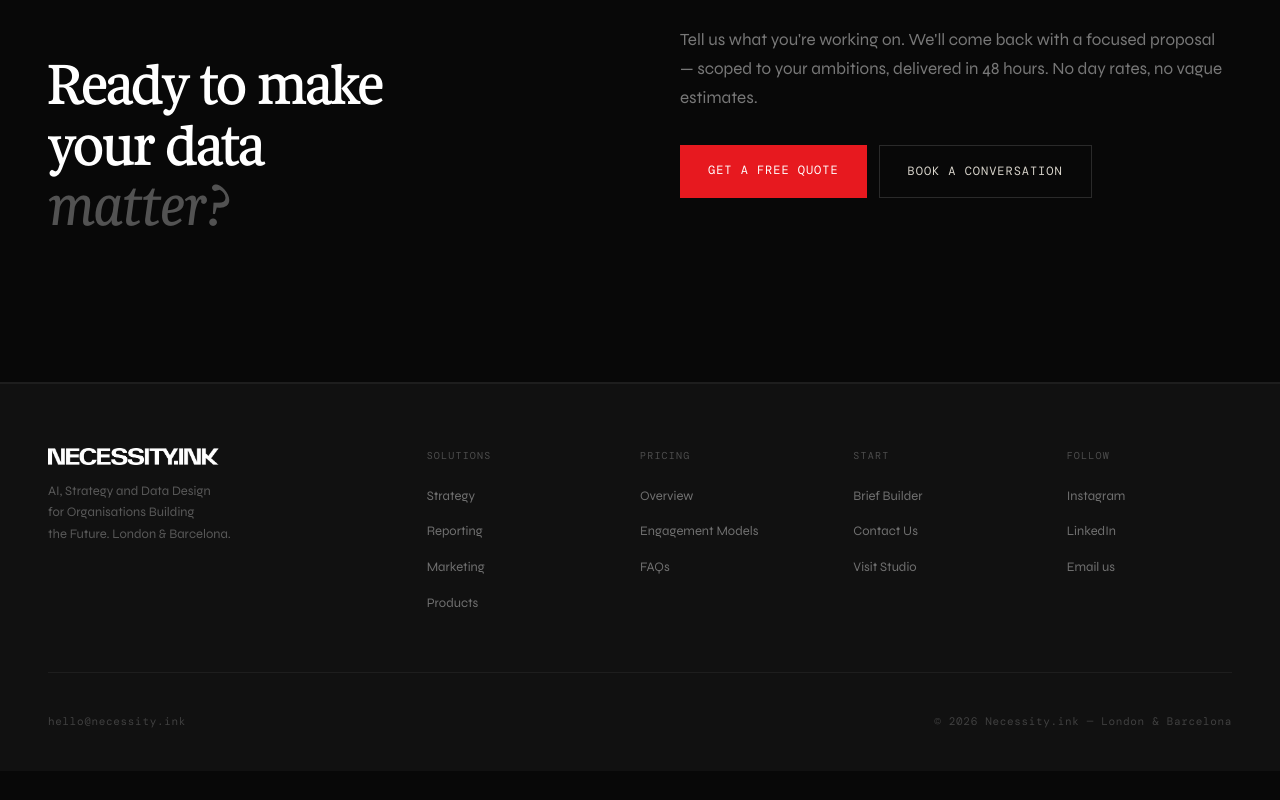
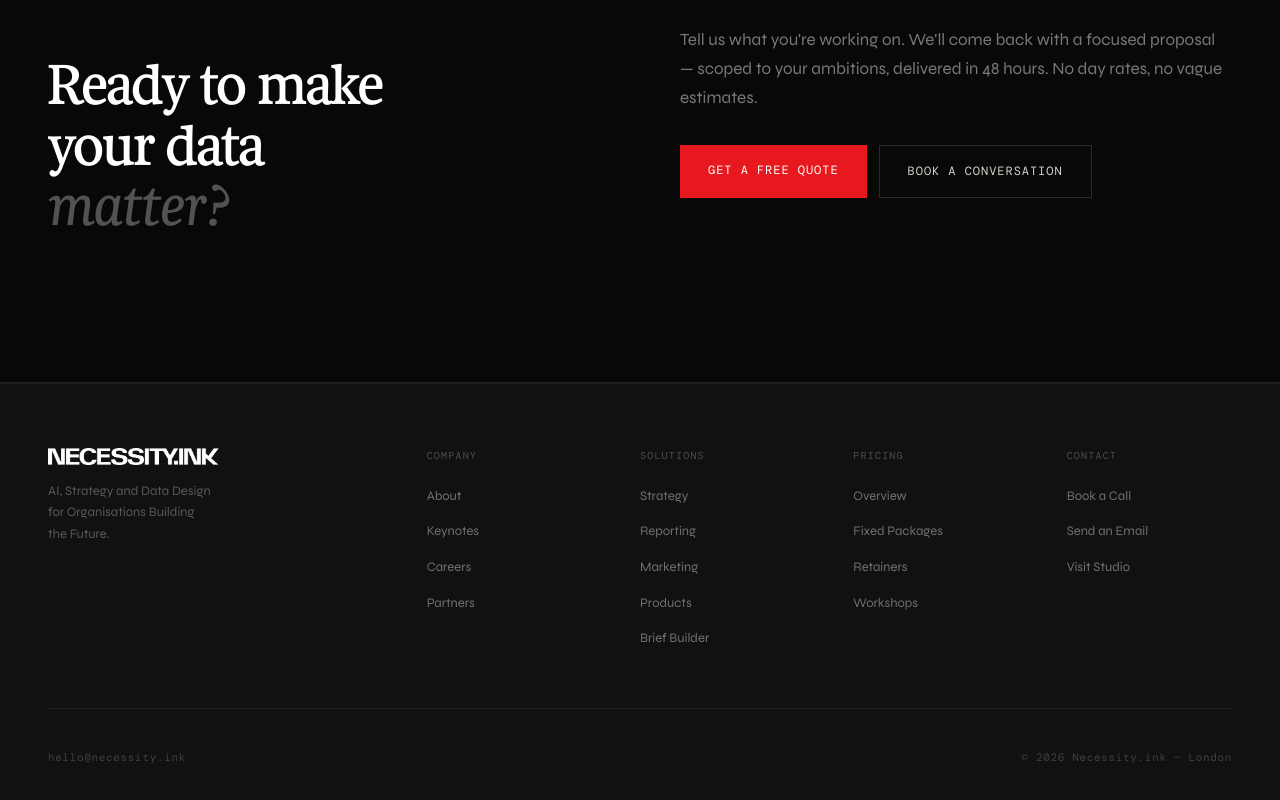
Before and after one commit to denizsulmaz/necessity, an Eleventy site: page src/index.html in a window 1280 px wide. Shown: the part 5179-5979 px from the top of the page. Before the commit the page ends 5950 px from the top, so only its background shows below. Built offline with nearby package versions, Linux system fonts and the light colour scheme; Eleventy itself is replaced by a stand-in of ours; files that its build step writes are made by us from their sources; a web font is replaced by a local one.

Commit message:
Standardize footer across all pages and move Brief Builder under Solutions

```diff
--- a/src/index.html
+++ b/src/index.html
@@ -776,8 +776,17 @@
 <footer>
   <div class="footer-top">
     <div>
-      <img src="Media/NCSSTYlogo.png" alt="NECESSITY.INK" class="footer-logo" style="filter:brightness(0) invert(1);">
-      <p class="footer-tagline">AI, Strategy and Data Design<br>for Organisations Building<br>the Future. London & Barcelona.</p>
+      <img src="Media/NCSSTYlogo.png" alt="NECESSITY.INK" style="height:17px;width:auto;display:block;margin-bottom:16px;filter:brightness(0) invert(1);">
+      <p class="footer-tagline">AI, Strategy and Data Design<br>for Organisations Building<br>the Future.</p>
+    </div>
+    <div>
+      <div class="footer-col-title">Company</div>
+      <ul class="footer-links">
+        <li><a href="index.html">About</a></li>
+        <li><a href="contact.html">Keynotes</a></li>
+        <li><a href="contact.html">Careers</a></li>
+        <li><a href="contact.html">Partners</a></li>
+      </ul>
     </div>
     <div>
       <div class="footer-col-title">Solutions</div>
@@ -786,36 +795,30 @@
         <li><a href="reporting.html">Reporting</a></li>
         <li><a href="marketing.html">Marketing</a></li>
         <li><a href="products.html">Products</a></li>
+        <li><a href="brief-builder.html">Brief Builder</a></li>
       </ul>
     </div>
     <div>
       <div class="footer-col-title">Pricing</div>
       <ul class="footer-links">
         <li><a href="pricing.html">Overview</a></li>
-        <li><a href="pricing.html#models">Engagement Models</a></li>
-        <li><a href="pricing.html#faq">FAQs</a></li>
+        <li><a href="pricing.html#models">Fixed Packages</a></li>
+        <li><a href="pricing.html#models">Retainers</a></li>
+        <li><a href="pricing.html#models">Workshops</a></li>
       </ul>
     </div>
     <div>
-      <div class="footer-col-title">Start</div>
+      <div class="footer-col-title">Contact</div>
       <ul class="footer-links">
-        <li><a href="brief-builder.html">Brief Builder</a></li>
-        <li><a href="contact.html">Contact Us</a></li>
+        <li><a href="contact.html">Book a Call</a></li>
+        <li><a href="mailto:hello@necessity.ink">Send an Email</a></li>
         <li><a href="contact.html#visit">Visit Studio</a></li>
-      </ul>
-    </div>
-    <div>
-      <div class="footer-col-title">Follow</div>
-      <ul class="footer-links">
-        <li><a href="https://www.instagram.com/necessity.ink" target="_blank">Instagram</a></li>
-        <li><a href="https://www.linkedin.com/company/necessity-ink" target="_blank">LinkedIn</a></li>
-        <li><a href="mailto:hello@necessity.ink">Email us</a></li>
       </ul>
     </div>
   </div>
   <div class="footer-bottom">
     <span>hello@necessity.ink</span>
-    <span>© 2026 Necessity.ink — London & Barcelona</span>
+    <span>© 2026 Necessity.ink — London</span>
   </div>
 </footer>
 
```
Also changed, not shown: src/brief-builder.html (+19 -16 lines), src/contact.html (+19 -17 lines), src/marketing.html (+1 -1 lines), src/pricing.html (+1 -1 lines), src/products.html (+2 -2 lines), src/reporting.html (+1 -1 lines), src/strategy.html (+1 -1 lines).
